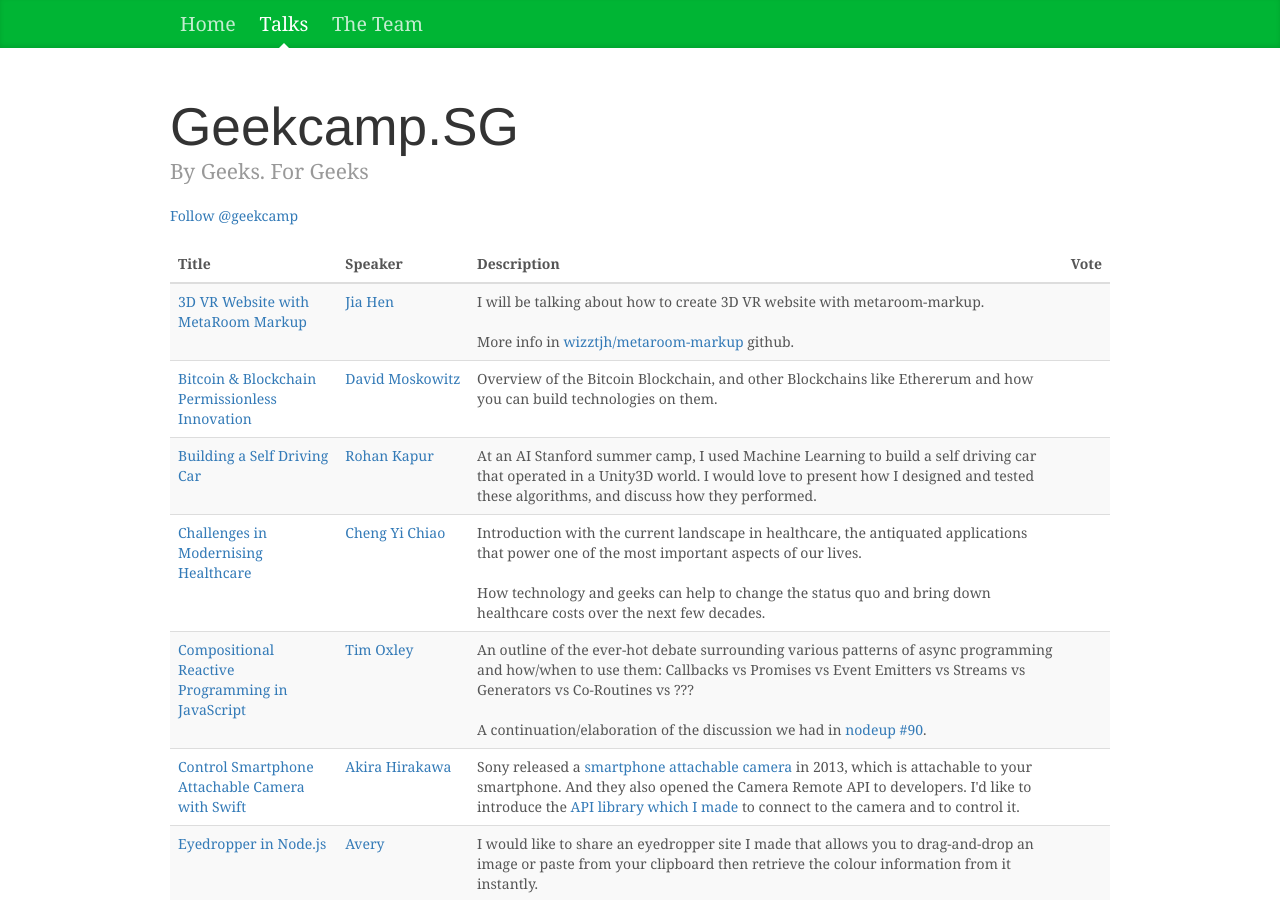
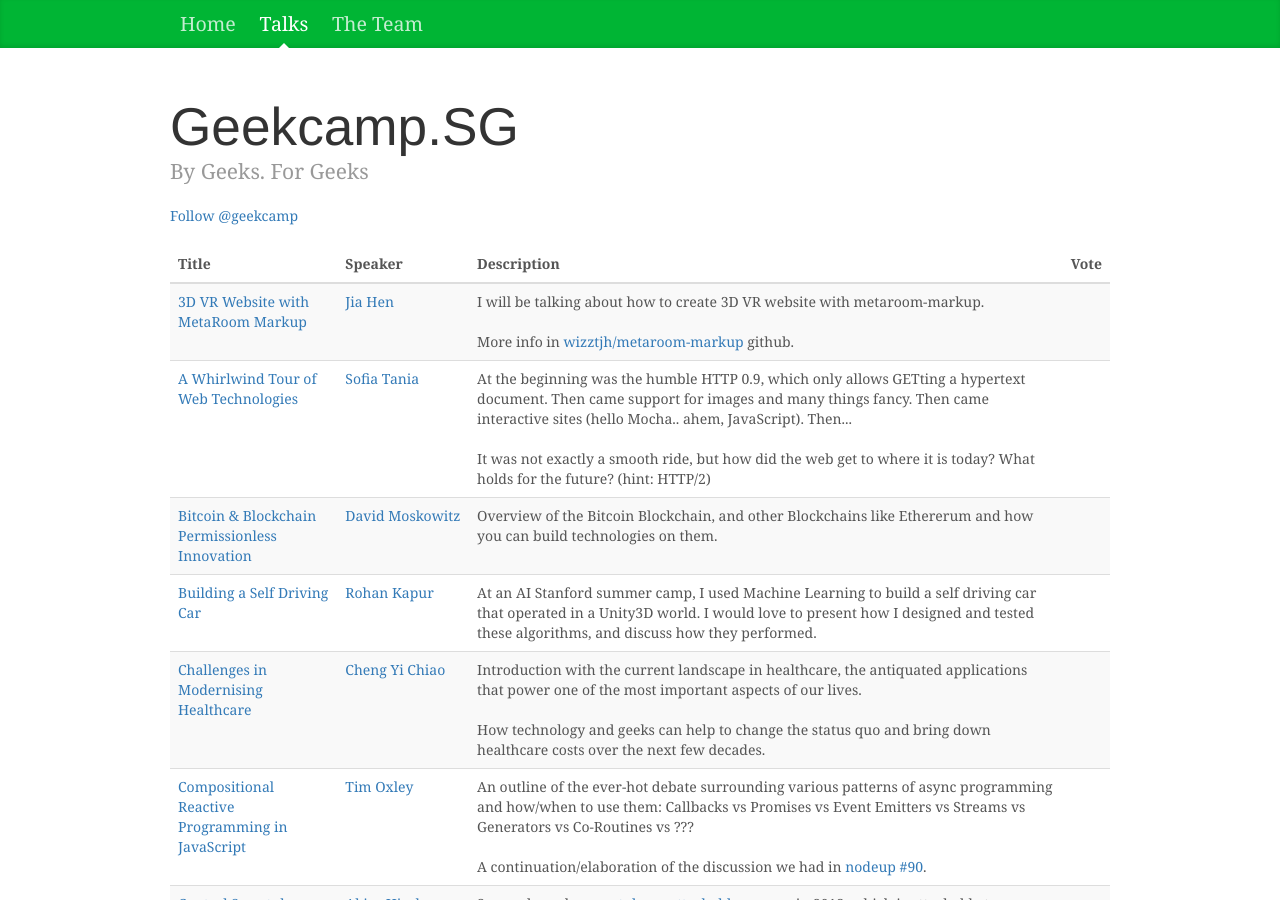
Before and after one commit to geekcampsg/website-2016, a Jekyll site: the page built from talks.html, in a window 1280 px wide and 900 px high. Built offline with Jekyll 4.4.1, drawn with Linux system fonts in a browser that asks for light colours; nearby versions of some CDN libraries; comment, search, counter and statistics services are not loaded.

Commit message:
Add talk on web technologies by Tania.

```diff
--- a/_data/talks.yml
+++ b/_data/talks.yml
@@ -230,6 +230,22 @@
       system and the web cam in HackerspaceSG. And how you can make your own
       with your Raspberry Pi.
 
+- slug: a-whirlwind-tour-of-web-technologies
+  speaker:
+    name: Sofia Tania
+    link: http://twitter.com/stania_ang
+  talk:
+    title: 'A Whirlwind Tour of Web Technologies'
+    description: >
+      At the beginning was the humble HTTP 0.9, which only allows GETting a
+      hypertext document. Then came support for images and many things fancy.
+      Then came interactive sites (hello Mocha.. ahem, JavaScript). Then...
+      <snip>
+
+
+      It was not exactly a smooth ride, but how did the web get to where it
+      is today? What holds for the future? (hint: HTTP/2)
+
 - slug: id-taap-that
   speaker:
     name: Natalie Tay
```
